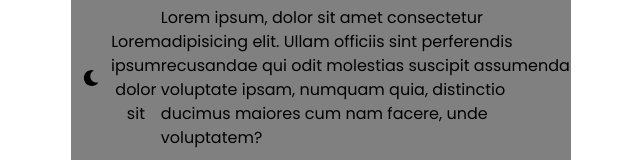
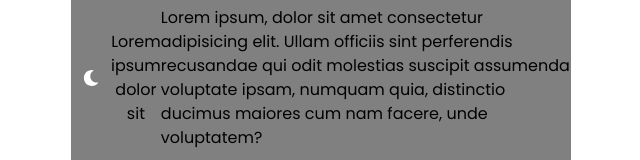
Before and after one commit to subhraneel2005/React-Basics-Practice, a React (Vite) app: page / in a window 1280 px wide. Shown: the part 10554-10714 px from the top of the page, without its empty margins (319-959 px from the left). Built offline with nearby package versions, Linux system fonts and the light colour scheme.

Commit message:
minor bug fixed #2

```diff
--- a/src/contexts/UserContextProvider.jsx
+++ b/src/contexts/UserContextProvider.jsx
@@ -5,7 +5,7 @@ import { FaMoon, FaSun } from 'react-icons/fa';
 const UserContextProvider = ({children}) => {
 
     const[toggle, setToggle] = React.useState('gray');
-    const[toggleText,setToggleText] = React.useState(<FaMoon/>);
+    const[toggleText,setToggleText] = React.useState(<FaMoon className='text-white'/>);
     const[textColor, setTextColor] = React.useState('black');
     const changeTheme = () => {
         if(toggle === 'gray')
@@ -17,13 +17,13 @@ const UserContextProvider = ({children}) => {
             setToggle('gray')
         }
 
-        if(toggleText === <FaMoon/>)
+        if(toggleText === <FaMoon className='text-white'/>)
         {
-            setToggleText(<FaSun/>)
+            setToggleText(<FaSun className='text-white'/>)
         }
         else
         {
-            setToggleText(<FaMoon/>)
+            setToggleText(<FaMoon className='text-white'/>)
         }
 
         if(textColor === 'black')
```
